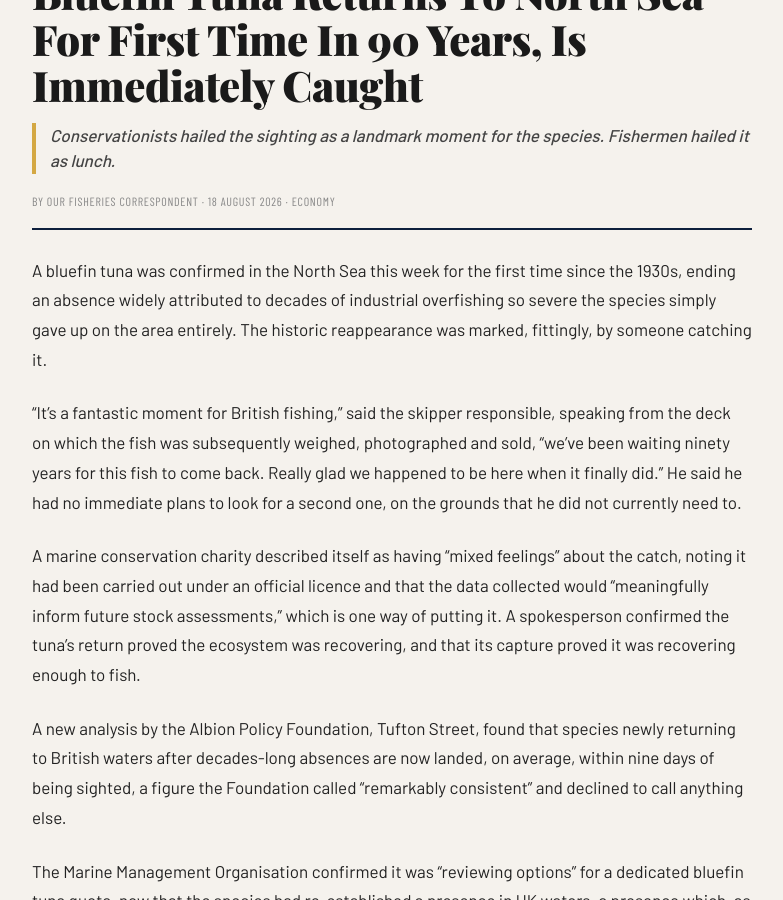
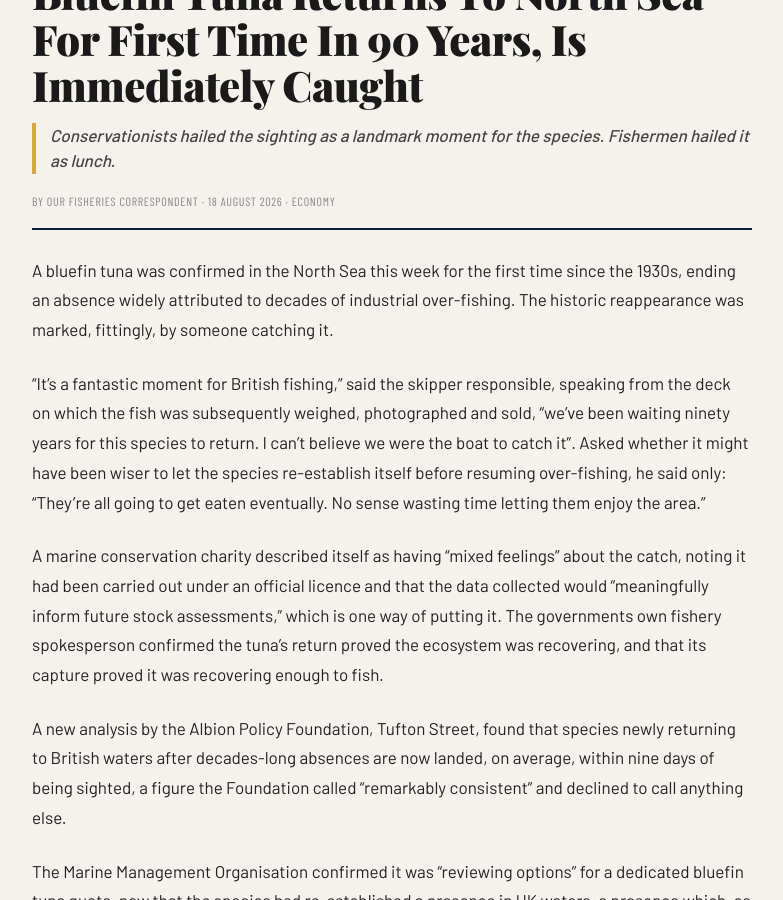
Before and after one commit to matt-palmer999/britishpatriots, a Jekyll site: the page built from _posts/2026-08-18-bluefin-tuna-caught.md, in a window 1280 px wide and 900 px high, scrolled down 364 px. Shown: the whole window, without its empty margins (248-1031 px from the left). Built offline with Jekyll 4.4.1, drawn with Linux system fonts in a browser that asks for light colours; some web fonts are replaced.

Commit message:
Update 2026-08-18-bluefin-tuna-caught.md

```diff
--- a/_posts/2026-08-18-bluefin-tuna-caught.md
+++ b/_posts/2026-08-18-bluefin-tuna-caught.md
@@ -6,11 +6,11 @@ category: Economy
 author: Our Fisheries Correspondent
 ---
 
-A bluefin tuna was confirmed in the North Sea this week for the first time since the 1930s, ending an absence widely attributed to decades of industrial overfishing so severe the species simply gave up on the area entirely. The historic reappearance was marked, fittingly, by someone catching it.
+A bluefin tuna was confirmed in the North Sea this week for the first time since the 1930s, ending an absence widely attributed to decades of industrial over-fishing. The historic reappearance was marked, fittingly, by someone catching it.
 
-"It's a fantastic moment for British fishing," said the skipper responsible, speaking from the deck on which the fish was subsequently weighed, photographed and sold, "we've been waiting ninety years for this fish to come back. Really glad we happened to be here when it finally did." He said he had no immediate plans to look for a second one, on the grounds that he did not currently need to.
+"It's a fantastic moment for British fishing," said the skipper responsible, speaking from the deck on which the fish was subsequently weighed, photographed and sold, "we've been waiting ninety years for this species to return. I can't believe we were the boat to catch it". Asked whether it might have been wiser to let the species re-establish itself before resuming over-fishing, he said only: "They're all going to get eaten eventually. No sense wasting time letting them enjoy the area."
 
-A marine conservation charity described itself as having "mixed feelings" about the catch, noting it had been carried out under an official licence and that the data collected would "meaningfully inform future stock assessments," which is one way of putting it. A spokesperson confirmed the tuna's return proved the ecosystem was recovering, and that its capture proved it was recovering enough to fish.
+A marine conservation charity described itself as having "mixed feelings" about the catch, noting it had been carried out under an official licence and that the data collected would "meaningfully inform future stock assessments," which is one way of putting it. The governments own fishery spokesperson confirmed the tuna's return proved the ecosystem was recovering, and that its capture proved it was recovering enough to fish.
 
 A new analysis by the Albion Policy Foundation, Tufton Street, found that species newly returning to British waters after decades-long absences are now landed, on average, within nine days of being sighted, a figure the Foundation called "remarkably consistent" and declined to call anything else.
 
```
